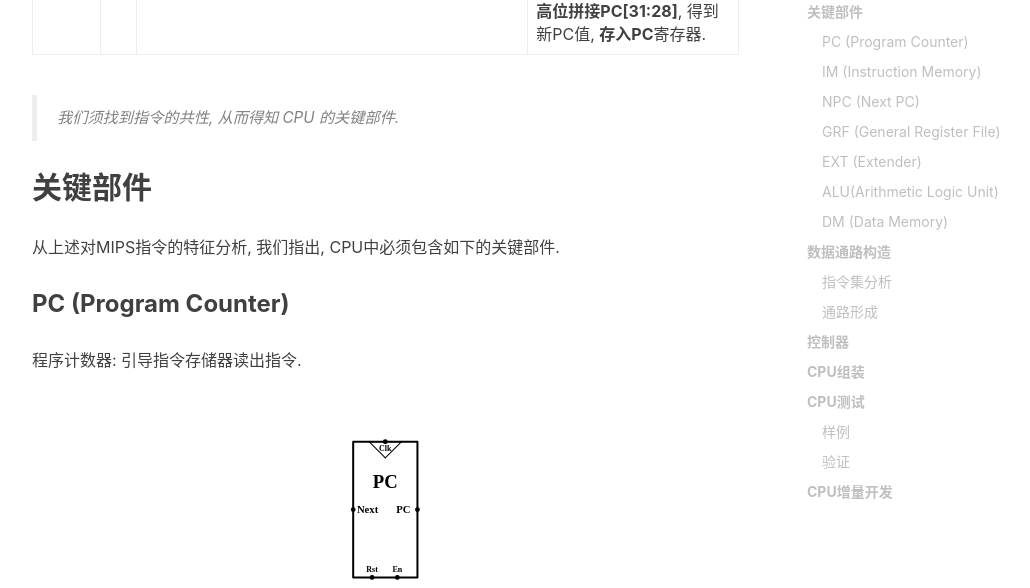
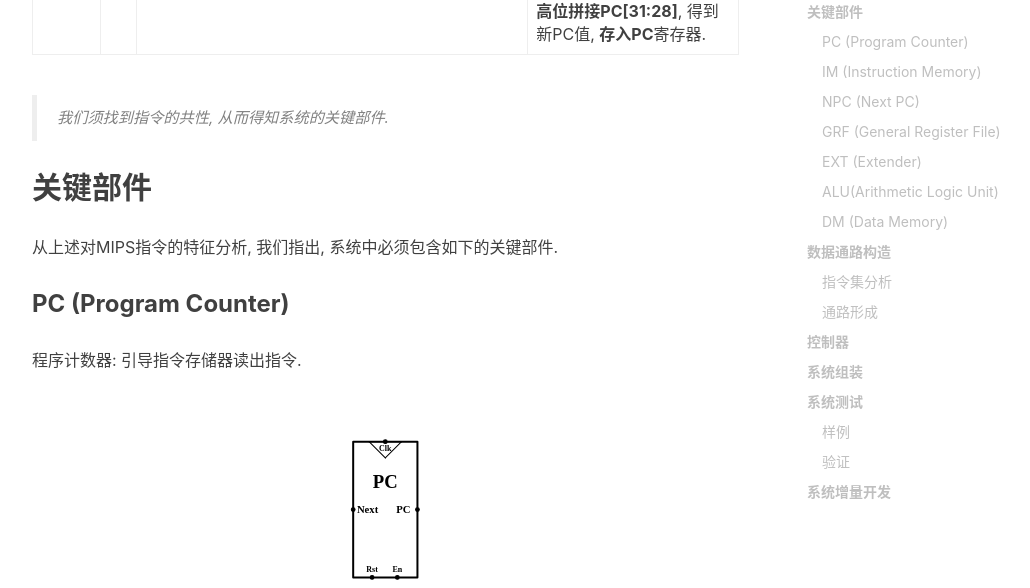
Before and after one commit to Coekjan/coekjan.github.io, a Jekyll site: the page built from _posts/Computer-Architecture/2021-01-17-Single-Cycle-CPU.md, in a window 1280 px wide and 900 px high, scrolled down 2645 px. Shown: the part 152-740 px from the top of the window, without its empty margins (233-1263 px from the left). Built offline with Jekyll 4.4.1, drawn with Linux system fonts in a browser that asks for light colours; nearby versions of some CDN libraries; comment, search, counter and statistics services are not loaded; some of the changed text lies outside the part shown.

Commit message:
Update 2021-01-17-Single-Cycle-CPU.md

````diff
--- a/_posts/Computer-Architecture/2021-01-17-Single-Cycle-CPU.md
+++ b/_posts/Computer-Architecture/2021-01-17-Single-Cycle-CPU.md
@@ -64,11 +64,11 @@ $6$ | $26$
 `beq` | I | $$\begin{aligned}&\rm if\quad GRF[rs]==GRF[rt]\quad then\\&\qquad\rm PC\leftarrow PC+4+sign\_ext(imm16\:\vert\vert\:0^2)\\& \rm else\\&\rm\qquad PC\leftarrow PC+4\end{aligned}$$ | 若rs号寄存器的值, 与rt号寄存器的值**相等**, 则将imm16**低位补两位0**, 并**符号扩展**后得到偏移量, PC相对于下一条指令作**偏移**.
 `j` | J | $$\rm PC\leftarrow PC[31\dots28]\:\vert\vert\:imm26\:\vert\vert\:0^2$$ | 将imm26**低位补两位0**, 并**高位拼接PC[31:28]**, 得到新PC值, **存入PC**寄存器.
 
-> 我们须找到指令的共性, 从而得知 CPU 的关键部件.
+> 我们须找到指令的共性, 从而得知系统的关键部件.
 
 ## 关键部件
 
-从上述对MIPS指令的特征分析, 我们指出, CPU中必须包含如下的关键部件.
+从上述对MIPS指令的特征分析, 我们指出, 系统中必须包含如下的关键部件.
 
 ### PC (Program Counter)
 
@@ -175,11 +175,11 @@ assign GRF_WEn      =   addu | subu | addiu | lui | ori | lw;
 //...
 ```
 
-## CPU组装
+## 系统组装
 
 ![]({{ '/img/S-CPU.svg' | prepend: site.baseurl}})
 
-## CPU测试
+## 系统测试
 
 ### 样例
 
@@ -191,7 +191,7 @@ assign GRF_WEn      =   addu | subu | addiu | lui | ori | lw;
 
 > 这一分解过程是有尽头的, 若分解到某一显然正确的部件, 那么就不需要继续往下分解.
 
-## CPU增量开发
+## 系统增量开发
 
 本节仅考虑了9条简单的指令, 如果需要对指令规模进行增量开发, 则可以按照以下步骤进行:
 1. RTL分析: 根据新指令RTL, 若已有部件可以支持新指令, 则直接进行指令集分析; 否则则需要为新指令增设新部件.
````
